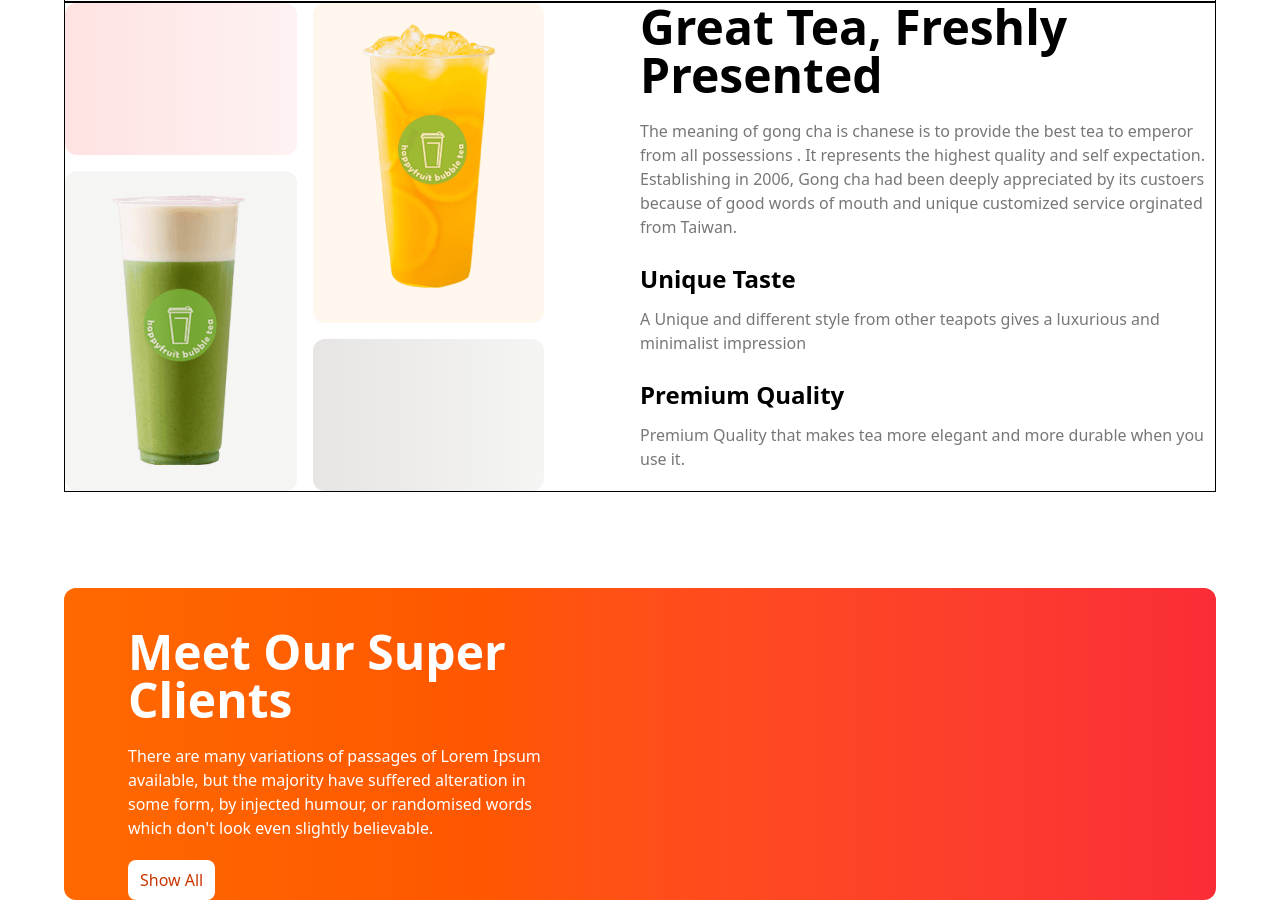
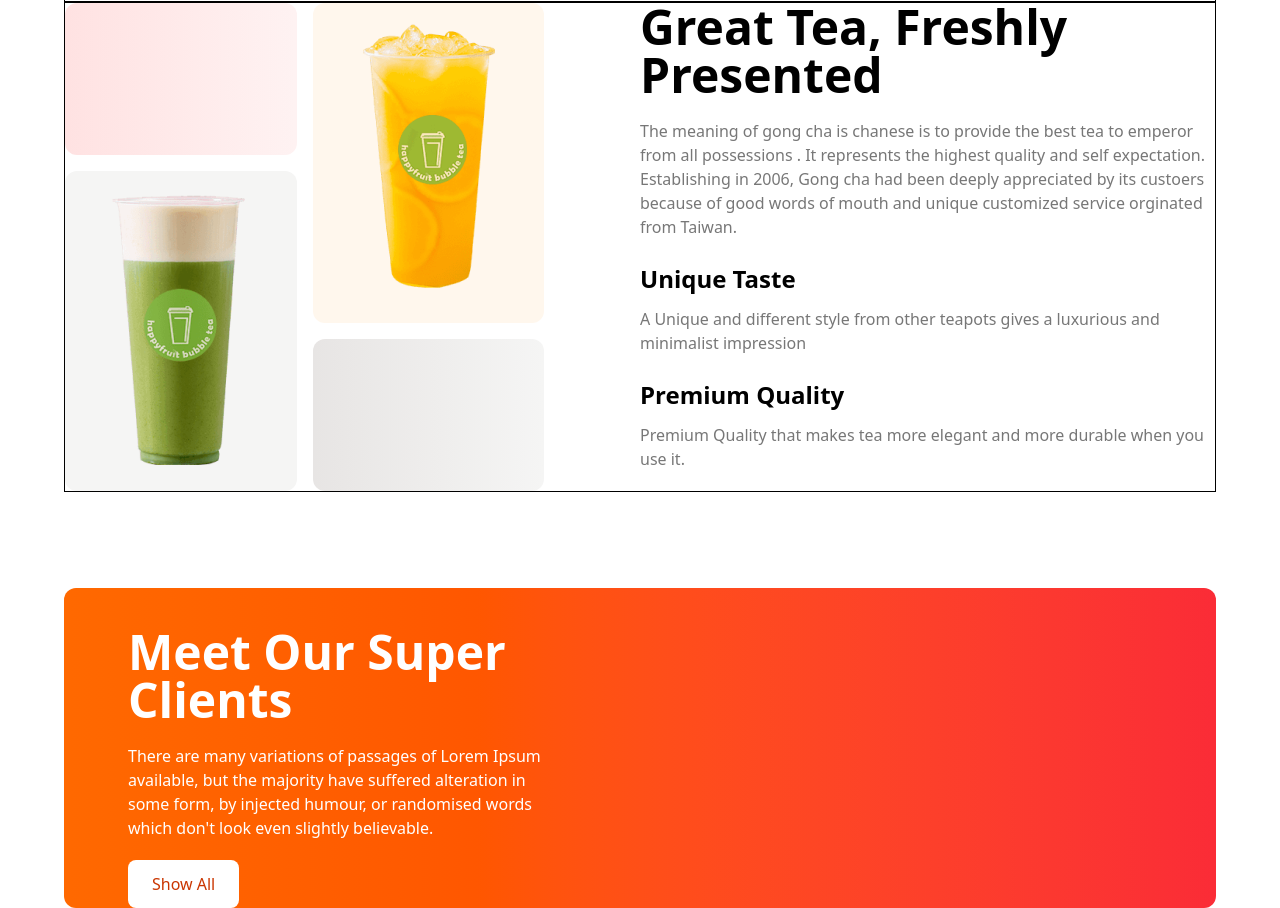
Before and after one commit to sucharita4867/tea-house-resources, a plain HTML site: page index.html in a window 1280 px wide. Shown: the part 1197-2105 px from the top of the page. Drawn offline with nearby package versions, Linux system fonts and the light colour scheme.

Commit message:
text section is complete

```diff
--- a/index.html
+++ b/index.html
@@ -128,7 +128,7 @@
                          <div class="w-5/6">
                               <h1 class="text-5xl font-bold mt-10 mb-5">Meet Our Super Clients</h1>
                               <p class="mb-5">There are many variations of passages of Lorem Ipsum available, but the majority have suffered alteration in some form, by injected humour, or randomised words which don't look even slightly believable. </p>
-                              <button class="bg-white text-orange-700 px-3 py-2 rounded-lg">Show All</button>
+                              <button class="bg-white text-orange-700 px-6 py-3 rounded-lg">Show All</button>
                          </div>
                          <!-- reviews section -->
                           <div></div>
```
